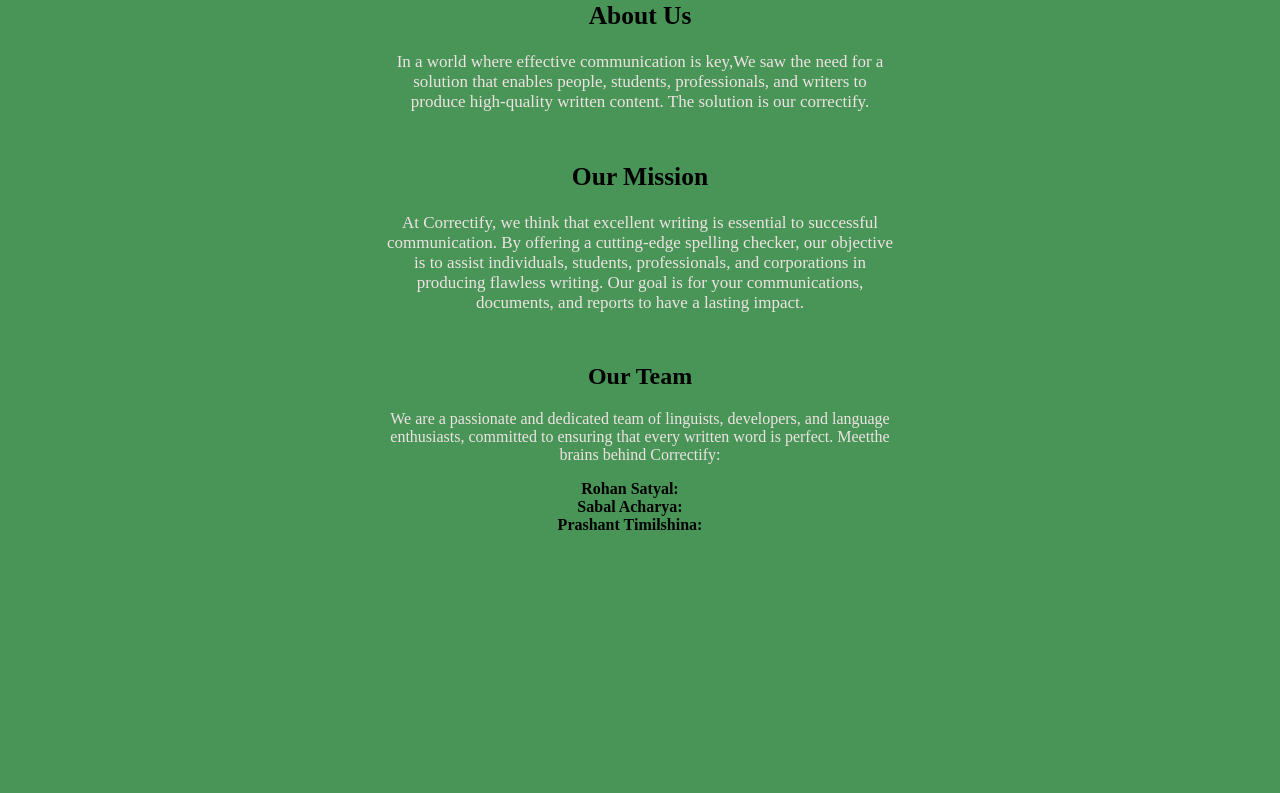
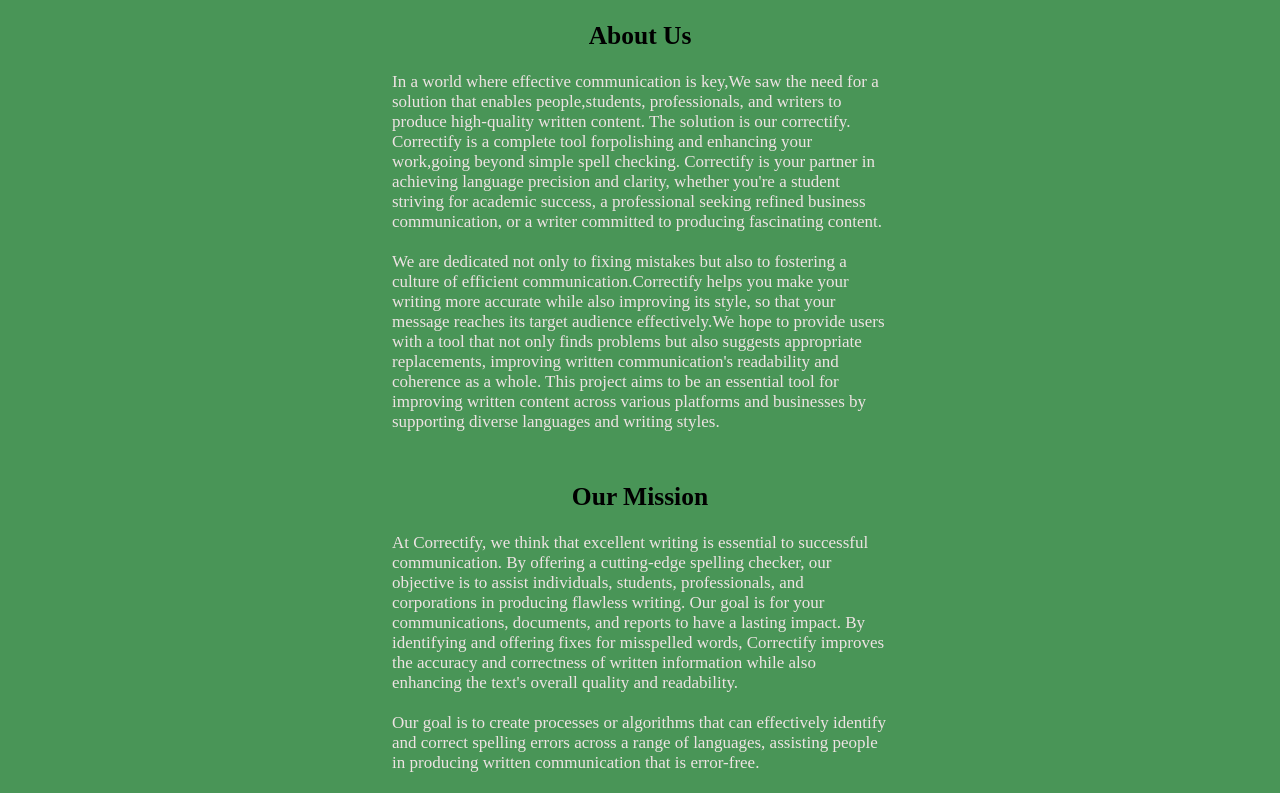
Before and after one commit to Rohan9811/final, a plain HTML site: page about.html in a window 1280 px wide. Shown: the part 49-842 px from the top of the page. Before the commit the page ends 800 px from the top, so only its background shows below. Drawn offline with Linux system fonts and the light colour scheme.

Commit message:
final project work for front end

```diff
--- a/about.css
+++ b/about.css
@@ -2,7 +2,7 @@ body{
     background-color: #499557    ;
 }
 section{
-    text-align: center;
+    /* text-align: center; */
     font-size: 17px;
     font-family: 'Times New Roman', Times, serif;
     margin-top: 50px;
@@ -26,7 +26,7 @@ section{
     align-items: center;
     max-width: 1200px;
     margin: 0 auto;
-    padding: 0 20px;
+    padding: 0 25px;
 }
 .team {
     font-size: 16px;
@@ -48,3 +48,9 @@ section{
   div p{
     color: rgb(238, 227, 227);
   }
+  .about{
+    padding: 20px;
+  }
+  h2{
+    text-align: center;
+  }
--- a/about.html
+++ b/about.html
@@ -26,47 +26,45 @@
         </div>
     </header>
 
-    <div>
+    <div class="about">
         <section>
             <h2>About Us</h2>
             <p>
-                In a world where effective
-                communication is key,We saw the need
-                for a solution that enables people,
-                students, professionals, and
-                writers to produce high-quality
-                written content. The solution is
-                our correctify.
+            In a world where effective communication is key,We saw the need for a solution that enables people,students, professionals, and
+            writers to produce high-quality written content. The solution is our correctify. Correctify is a complete tool forpolishing and
+            enhancing your work,going beyond simple spell checking. Correctify is your partner in achieving language precision and clarity, whether
+            you're a student striving for academic success, a professional  seeking refined business  communication, or a writer committed to
+            producing fascinating content.
+                <br>
+                <br>
+                We are dedicated not only to fixing mistakes but also to fostering a culture of efficient communication.Correctify helps you make
+                your writing more accurate while also improving its style, so that your message reaches its target audience effectively.We hope to
+                provide users with a tool that not only finds problems but also suggests appropriate replacements, improving written
+                communication's readability and coherence as a whole. This project aims to be an essential tool for improving written content
+                across various platforms and businesses by supporting diverse languages and writing styles.
+
             </p>
         </section>
         <section class="mission">
             <h2>Our Mission</h2>
             <p>
-                At Correctify, we think
-                that excellent writing is
-                essential to successful
-                communication. By offering a
-                cutting-edge spelling checker, our
-                objective is to assist
-                individuals, students,
-                professionals, and corporations
-                in producing flawless writing.
-                Our goal is for your
-                communications, documents,
-                and reports to have a lasting
-                impact.
+                At Correctify, we think that excellent writing is essential to successful communication. By offering a cutting-edge spelling
+                checker, our objective is to assist individuals, students, professionals, and corporations in producing flawless writing. Our goal
+                is for your communications, documents, and reports to have a lasting impact.
+                By identifying and offering fixes for misspelled words, Correctify improves the accuracy and correctness of written information
+                while also enhancing the text's overall quality and readability.
+                <br> <br>
+                Our goal is to create processes or algorithms that can effectively identify and correct spelling errors across a range of
+                languages, assisting people in producing written communication that is error-free.
 
             </p>
         </section>
         <section class="team">
             <h2>Our Team</h2>
             <p>
-            We are a passionate and dedicated
-            team of linguists, developers, and
-            language enthusiasts, committed to
-            ensuring that every written word is
-            perfect. Meetthe brains behind
-            Correctify:</p>
+                We are a passionate and dedicated team of linguists, developers, and language enthusiasts, committed to ensuring that every written
+                word is perfect. Meetthe brains behind Correctify:
+            </p>
             <div class="team">
                 <ul class="team-list">
                   <li>
--- a/header.css
+++ b/header.css
@@ -6,9 +6,10 @@ body, ul {
 
 /* Style the header */
 header {
+
     background-color: white;
     color: #42e415;
-    padding: 10px 0;
+    padding: 15px 0;
     position: fixed;
     width: 100%;
     top:0;
@@ -54,7 +55,7 @@ a::before {
     background-color: #00ff33;
     transform: scaleX(0);
     transform-origin: bottom right;
-    transition: transform 0.3s ease;
+    transition:transform 0.5s ease;
 }
 
 a:hover::before {
```
Also changed, not shown: index.html (+1 -0 lines).
